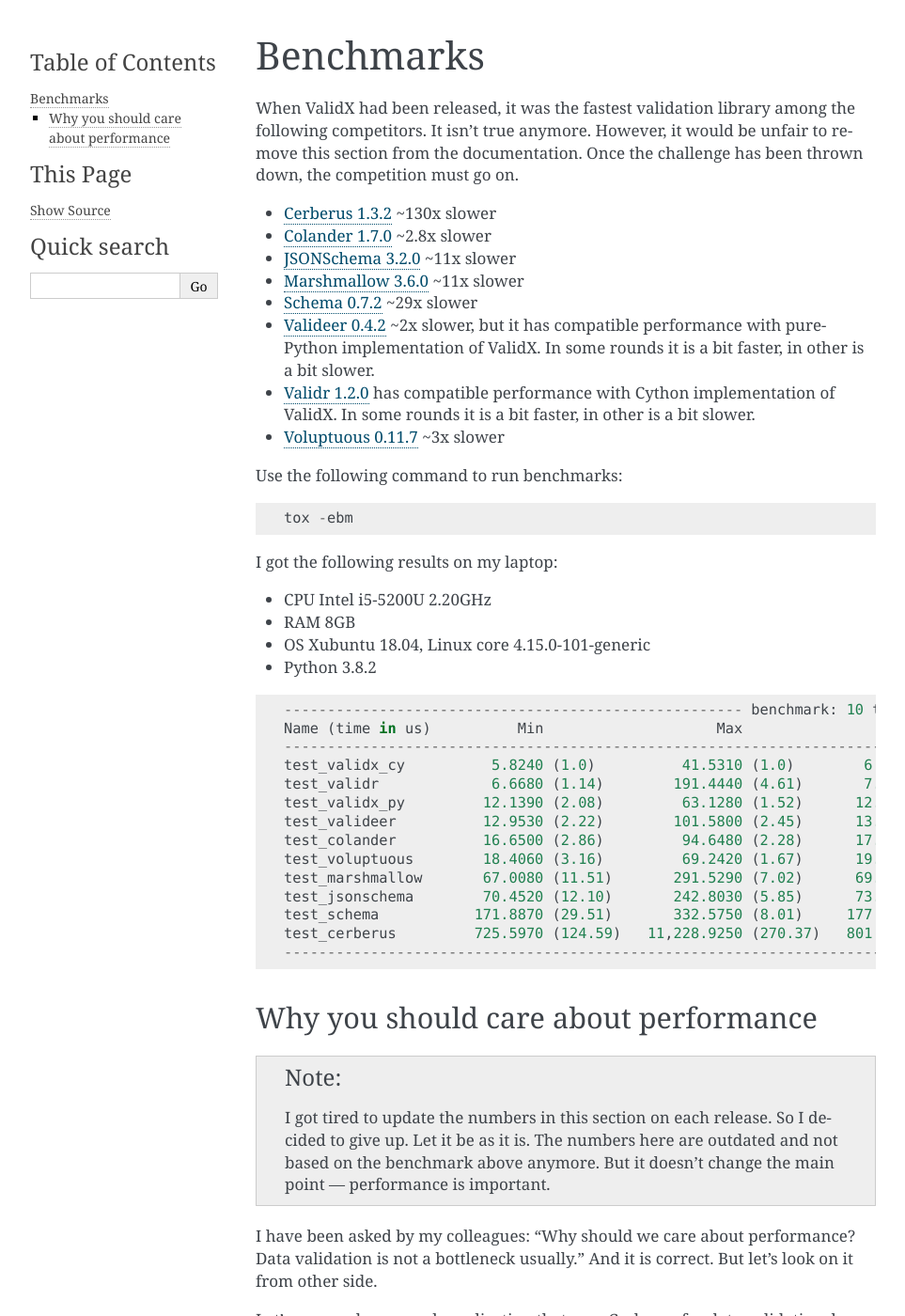
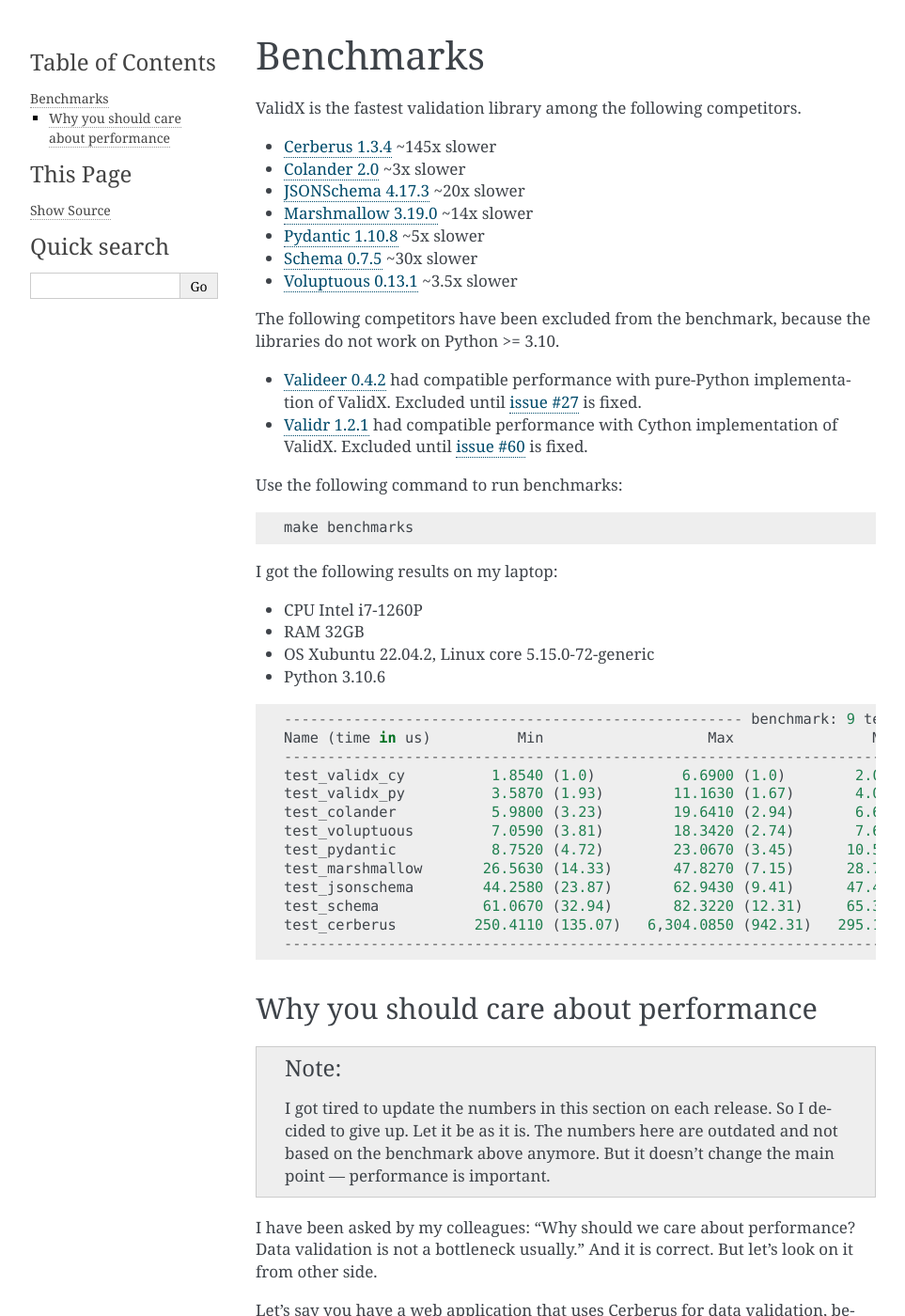
Before and after one commit to Cottonwood-Technology/ValidX, a Sphinx documentation site: the page built from docs/benchmarks.rst, in a window 1280 px wide and 1400 px high. Shown: the whole window at 94% size, without its empty margins (148-1111 px from the left). Built offline with Sphinx 7.4.7, drawn with Linux system fonts in a browser that asks for light colours.

Commit message:
Updated benchmarks

```diff
--- a/docs/benchmarks.rst
+++ b/docs/benchmarks.rst
@@ -3,57 +3,53 @@
 Benchmarks
 ==========
 
-When ValidX had been released,
-it was the fastest validation library among the following competitors.
-It isn't true anymore.
-However,
-it would be unfair to remove this section from the documentation.
-Once the challenge has been thrown down,
-the competition must go on.
+ValidX is the fastest validation library among the following competitors.
 
-*   `Cerberus 1.3.2 <http://docs.python-cerberus.org/en/stable/>`_ ~130x slower
-*   `Colander 1.7.0 <https://docs.pylonsproject.org/projects/colander/en/latest/>`_ ~2.8x slower
-*   `JSONSchema 3.2.0 <https://python-jsonschema.readthedocs.io/en/latest/>`_ ~11x slower
-*   `Marshmallow 3.6.0 <https://marshmallow.readthedocs.io/en/stable/>`_ ~11x slower
-*   `Schema 0.7.2 <https://github.com/keleshev/schema>`_  ~29x slower
-*   `Valideer 0.4.2 <https://github.com/podio/valideer>`_ ~2x slower,
-    but it has compatible performance with pure-Python implementation of ValidX.
-    In some rounds it is a bit faster,
-    in other is a bit slower.
-*   `Validr 1.2.0 <https://github.com/guyskk/validr>`_
-    has compatible performance with Cython implementation of ValidX.
-    In some rounds it is a bit faster,
-    in other is a bit slower.
-*   `Voluptuous 0.11.7 <http://alecthomas.github.io/voluptuous/docs/_build/html/index.html>`_ ~3x slower
+*   `Cerberus 1.3.4 <http://docs.python-cerberus.org/en/stable/>`_ ~145x slower
+*   `Colander 2.0 <https://docs.pylonsproject.org/projects/colander/en/latest/>`_ ~3x slower
+*   `JSONSchema 4.17.3 <https://python-jsonschema.readthedocs.io/en/latest/>`_ ~20x slower
+*   `Marshmallow 3.19.0 <https://marshmallow.readthedocs.io/en/stable/>`_ ~14x slower
+*   `Pydantic 1.10.8 <https://docs.pydantic.dev/1.10/>`_ ~5x slower
+*   `Schema 0.7.5 <https://github.com/keleshev/schema>`_  ~30x slower
+*   `Voluptuous 0.13.1 <http://alecthomas.github.io/voluptuous/docs/_build/html/index.html>`_ ~3.5x slower
+
+
+The following competitors have been excluded from the benchmark,
+because the libraries do not work on Python >= 3.10.
+
+*   `Valideer 0.4.2 <https://github.com/podio/valideer>`_
+    had compatible performance with pure-Python implementation of ValidX.
+    Excluded until `issue #27 <https://github.com/podio/valideer/issues/27>`_ is fixed.
+*   `Validr 1.2.1 <https://github.com/guyskk/validr>`_
+    had compatible performance with Cython implementation of ValidX.
+    Excluded until `issue #60 <https://github.com/guyskk/validr/issues/60>`_ is fixed.
 
 Use the following command to run benchmarks::
 
-    tox -ebm
+    make benchmarks
 
 I got the following results on my laptop:
 
-*   CPU Intel i5-5200U 2.20GHz
-*   RAM 8GB
-*   OS Xubuntu 18.04, Linux core 4.15.0-101-generic
-*   Python 3.8.2
+*   CPU Intel i7-1260P
+*   RAM 32GB
+*   OS Xubuntu 22.04.2, Linux core 5.15.0-72-generic
+*   Python 3.10.6
 
 ::
 
-    ----------------------------------------------------- benchmark: 10 tests -----------------------------------------------------
-    Name (time in us)          Min                    Max                Mean              StdDev            OPS (Kops/s)
-    -------------------------------------------------------------------------------------------------------------------------------
-    test_validx_cy          5.8240 (1.0)          41.5310 (1.0)        6.1031 (1.0)        0.9631 (1.0)          163.8516 (1.0)
-    test_validr             6.6680 (1.14)        191.4440 (4.61)       7.0912 (1.16)       1.7589 (1.83)         141.0205 (0.86)
-    test_validx_py         12.1390 (2.08)         63.1280 (1.52)      12.5840 (2.06)       1.5104 (1.57)          79.4661 (0.48)
-    test_valideer          12.9530 (2.22)        101.5800 (2.45)      13.4117 (2.20)       1.4033 (1.46)          74.5618 (0.46)
-    test_colander          16.6500 (2.86)         94.6480 (2.28)      17.3843 (2.85)       2.1166 (2.20)          57.5232 (0.35)
-    test_voluptuous        18.4060 (3.16)         69.2420 (1.67)      19.2751 (3.16)       2.3339 (2.42)          51.8804 (0.32)
-    test_marshmallow       67.0080 (11.51)       291.5290 (7.02)      69.9401 (11.46)      8.1468 (8.46)          14.2980 (0.09)
-    test_jsonschema        70.4520 (12.10)       242.8030 (5.85)      73.0181 (11.96)      7.5669 (7.86)          13.6952 (0.08)
-    test_schema           171.8870 (29.51)       332.5750 (8.01)     177.0150 (29.00)     10.8829 (11.30)          5.6492 (0.03)
-    test_cerberus         725.5970 (124.59)   11,228.9250 (270.37)   801.7096 (131.36)   561.3559 (582.86)         1.2473 (0.01)
-    -------------------------------------------------------------------------------------------------------------------------------
-
+    ----------------------------------------------------- benchmark: 9 tests -----------------------------------------------------
+    Name (time in us)          Min                   Max                Mean              StdDev            OPS (Kops/s)
+    ------------------------------------------------------------------------------------------------------------------------------
+    test_validx_cy          1.8540 (1.0)          6.6900 (1.0)        2.0220 (1.0)        0.1247 (1.0)          494.5673 (1.0)
+    test_validx_py          3.5870 (1.93)        11.1630 (1.67)       4.0128 (1.98)       0.2350 (1.88)         249.2040 (0.50)
+    test_colander           5.9800 (3.23)        19.6410 (2.94)       6.6070 (3.27)       0.3332 (2.67)         151.3540 (0.31)
+    test_voluptuous         7.0590 (3.81)        18.3420 (2.74)       7.6800 (3.80)       0.3089 (2.48)         130.2080 (0.26)
+    test_pydantic           8.7520 (4.72)        23.0670 (3.45)      10.5461 (5.22)       0.5650 (4.53)          94.8216 (0.19)
+    test_marshmallow       26.5630 (14.33)       47.8270 (7.15)      28.7742 (14.23)      0.9160 (7.34)          34.7533 (0.07)
+    test_jsonschema        44.2580 (23.87)       62.9430 (9.41)      47.4968 (23.49)      1.3421 (10.76)         21.0540 (0.04)
+    test_schema            61.0670 (32.94)       82.3220 (12.31)     65.3104 (32.30)      1.5263 (12.24)         15.3115 (0.03)
+    test_cerberus         250.4110 (135.07)   6,304.0850 (942.31)   295.1710 (145.98)   207.4218 (>1000.0)        3.3879 (0.01)
+    ------------------------------------------------------------------------------------------------------------------------------
 
 
 Why you should care about performance
```
Also changed, not shown: 2 other files.
